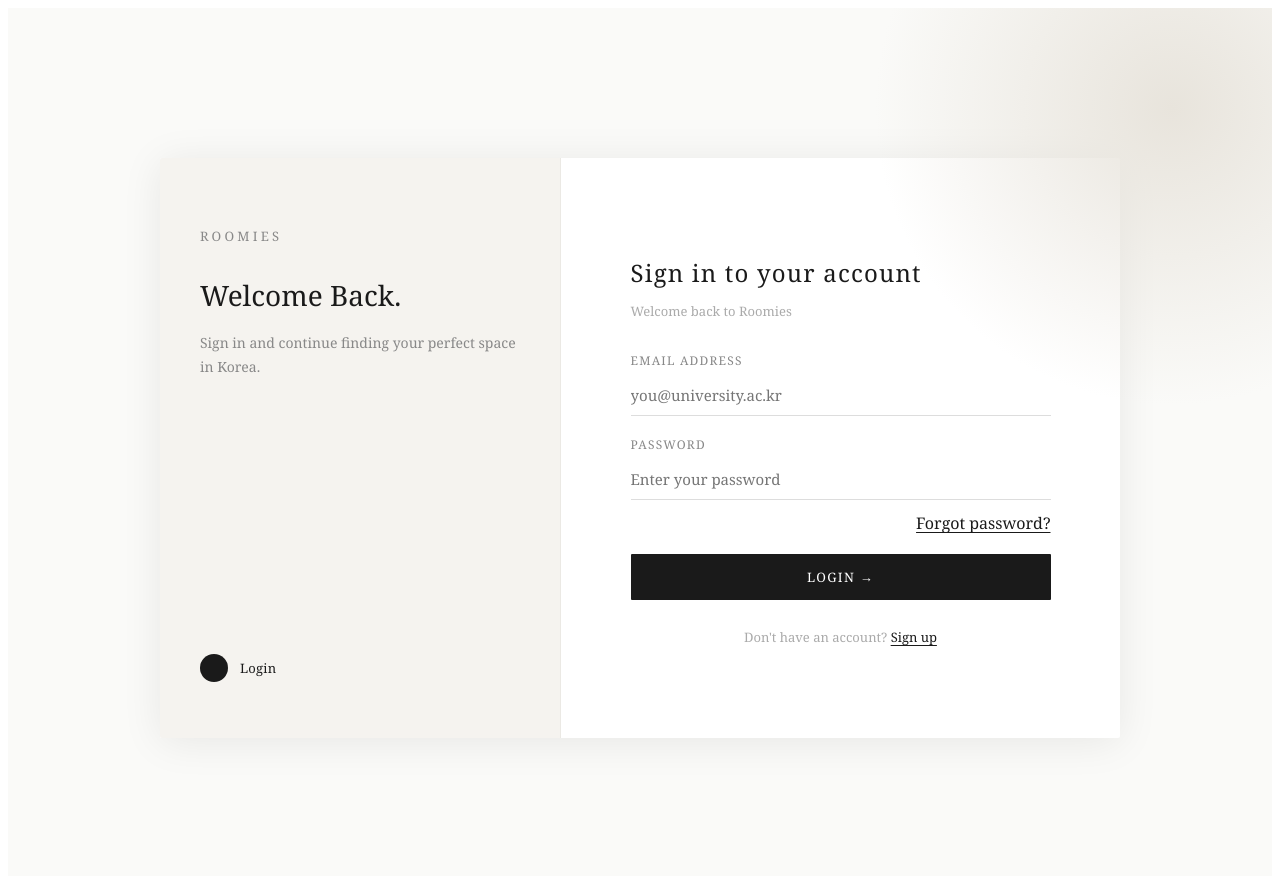
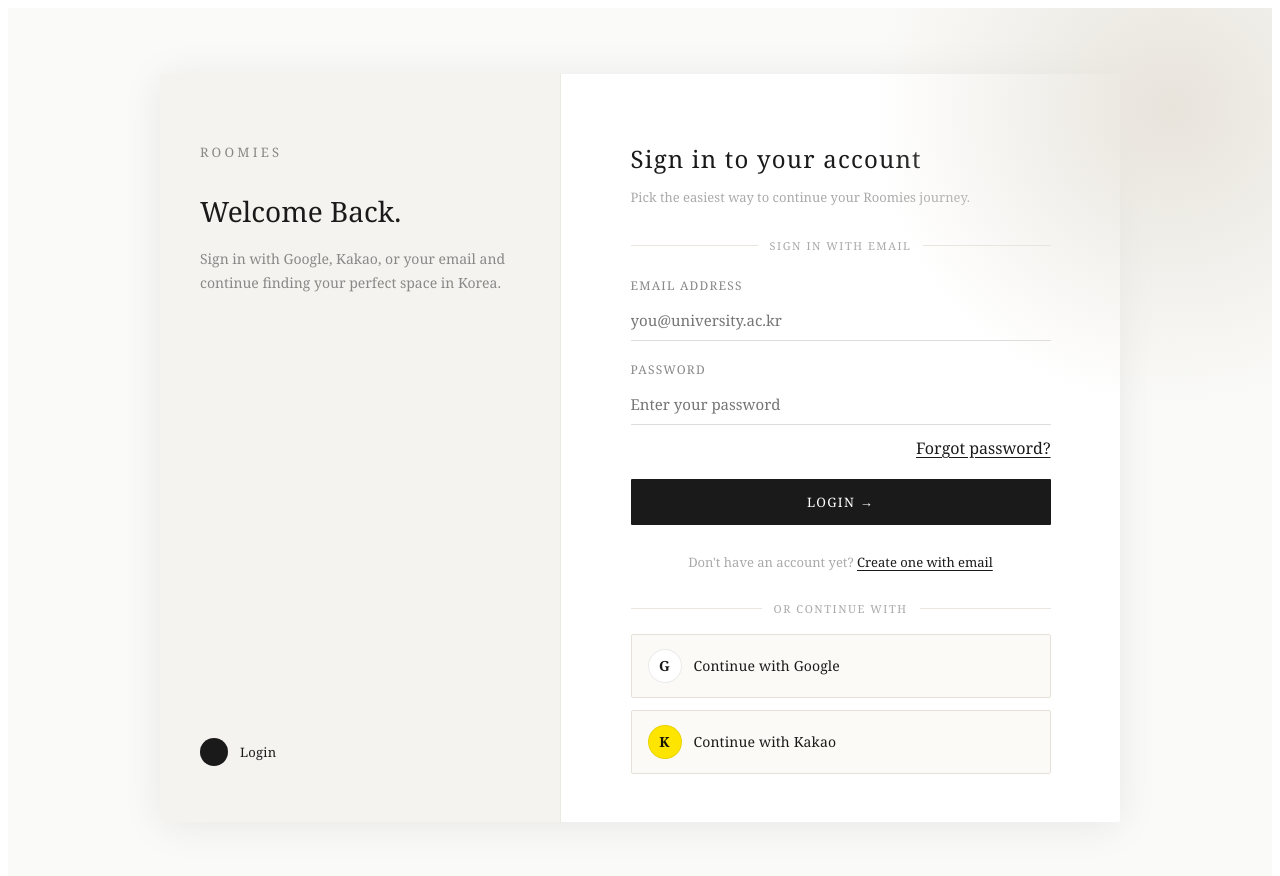
Before and after one commit to bmzX14/sw, a React (Create React App) app in the folder frontend/: page /login in a window 1280 px wide. Shown: the top 876 px of the page. Built offline with nearby package versions, Linux system fonts and the light colour scheme; no server answers.

Commit message:
add google/kakao auth completed

```diff
--- a/frontend/src/pages/Login.tsx
+++ b/frontend/src/pages/Login.tsx
@@ -1,6 +1,6 @@
 import { useState } from "react";
 import { Link, useNavigate } from "react-router-dom";
-import { loginUser } from "../services/authService";
+import { loginUser, loginWithSocialProvider } from "../services/authService";
 
 export default function Login() {
   const navigate = useNavigate();
@@ -11,6 +11,9 @@ export default function Login() {
   });
 
   const [loading, setLoading] = useState(false);
+  const [socialLoading, setSocialLoading] = useState<"google" | "kakao" | null>(
+    null
+  );
   const [error, setError] = useState("");
 
   const handleChange = (e: React.ChangeEvent<HTMLInputElement>) => {
@@ -44,6 +47,21 @@ export default function Login() {
     }
   };
 
+  const handleSocialLogin = async (provider: "google" | "kakao") => {
+    setError("");
+    setSocialLoading(provider);
+
+    try {
+      await loginWithSocialProvider(provider);
+    } catch (err: any) {
+      setError(
+        err.message ||
+          `Unable to start ${provider} login right now. Please try again.`
+      );
+      setSocialLoading(null);
+    }
+  };
+
   return (
     <div style={styles.page}>
       <div style={styles.bgAccent}></div>
@@ -54,7 +72,7 @@ export default function Login() {
             <p style={styles.brand}>roomies</p>
             <h1 style={styles.tagline}>Welcome Back.</h1>
             <p style={styles.subTagline}>
-              Sign in and continue finding your perfect space in Korea.
+              Sign in with Google, Kakao, or your email and continue finding your perfect space in Korea.
             </p>
           </div>
 
@@ -69,9 +87,17 @@ export default function Login() {
         <div style={styles.rightPanel}>
           <div style={styles.formCard}>
             <h2 style={styles.formTitle}>Sign in to your account</h2>
-            <p style={styles.formSub}>Welcome back to Roomies</p>
+            <p style={styles.formSub}>
+              Pick the easiest way to continue your Roomies journey.
+            </p>
 
             {error && <div style={styles.errorBox}>{error}</div>}
+
+            <div style={styles.dividerRow}>
+              <div style={styles.dividerLine} />
+              <span style={styles.dividerText}>sign in with email</span>
+              <div style={styles.dividerLine} />
+            </div>
 
             <div style={styles.fields}>
               <Field
@@ -101,22 +127,97 @@ export default function Login() {
               <button
                 style={styles.btn}
                 onClick={handleLogin}
-                disabled={loading}
+                disabled={loading || socialLoading !== null}
               >
                 {loading ? "Signing in..." : "Login →"}
               </button>
             </div>
 
             <p style={styles.loginPrompt}>
-              Don&apos;t have an account?{" "}
+              Don&apos;t have an account yet?{" "}
               <Link to="/register" style={styles.loginLink}>
-                Sign up
+                Create one with email
               </Link>
             </p>
+
+            <div style={styles.socialSection}>
+              <div style={styles.dividerRowBottom}>
+                <div style={styles.dividerLine} />
+                <span style={styles.dividerText}>or continue with</span>
+                <div style={styles.dividerLine} />
+              </div>
+
+              <div style={styles.socialStack}>
+                <SocialButton
+                  label="Continue with Google"
+                  providerLabel="G"
+                  providerColor="#ffffff"
+                  providerTextColor="#1a1a1a"
+                  onClick={() => handleSocialLogin("google")}
+                  disabled={loading || socialLoading !== null}
+                  loading={socialLoading === "google"}
+                />
+
+                <SocialButton
+                  label="Continue with Kakao"
+                  providerLabel="K"
+                  providerColor="#FEE500"
+                  providerTextColor="#191600"
+                  onClick={() => handleSocialLogin("kakao")}
+                  disabled={loading || socialLoading !== null}
+                  loading={socialLoading === "kakao"}
+                />
+              </div>
+            </div>
           </div>
         </div>
       </div>
     </div>
+  );
+}
+
+function SocialButton({
+  label,
+  providerLabel,
+  providerColor,
+  providerTextColor,
+  onClick,
+  disabled,
+  loading,
+}: {
+  label: string;
+  providerLabel: string;
+  providerColor: string;
+  providerTextColor: string;
+  onClick: () => void;
+  disabled: boolean;
+  loading: boolean;
+}) {
+  return (
+    <button
+      type="button"
+      style={{
+        ...styles.socialButton,
+        opacity: disabled ? 0.7 : 1,
+        cursor: disabled ? "default" : "pointer",
+      }}
+      onClick={onClick}
+      disabled={disabled}
+    >
+      <span
+        style={{
+          ...styles.socialBadge,
+          background: providerColor,
+          color: providerTextColor,
+        }}
+      >
+        {providerLabel}
+      </span>
+
+      <span style={styles.socialButtonText}>
+        {loading ? "Redirecting..." : label}
+      </span>
+    </button>
   );
 }
 
@@ -271,6 +372,64 @@ const styles: Record<string, React.CSSProperties> = {
     marginBottom: 20,
     fontFamily: "'Georgia', serif",
   },
+  socialStack: {
+    display: "flex",
+    flexDirection: "column",
+    gap: 12,
+  },
+  socialButton: {
+    width: "100%",
+    border: "1px solid #e6e1d8",
+    background: "#fbfaf7",
+    color: "#1a1a1a",
+    padding: "14px 16px",
+    display: "flex",
+    alignItems: "center",
+    gap: 12,
+    fontSize: 14,
+    fontFamily: "'Georgia', serif",
+    borderRadius: 2,
+    transition: "background 0.2s ease",
+  },
+  socialBadge: {
+    width: 32,
+    height: 32,
+    borderRadius: "50%",
+    display: "flex",
+    alignItems: "center",
+    justifyContent: "center",
+    fontSize: 14,
+    fontWeight: 700,
+    border: "1px solid rgba(0,0,0,0.08)",
+    flexShrink: 0,
+  },
+  socialButtonText: {
+    letterSpacing: "0.01em",
+  },
+  dividerRow: {
+    display: "flex",
+    alignItems: "center",
+    gap: 12,
+    marginBottom: 24,
+  },
+  dividerRowBottom: {
+    display: "flex",
+    alignItems: "center",
+    gap: 12,
+    marginBottom: 18,
+  },
+  dividerLine: {
+    flex: 1,
+    height: 1,
+    background: "#ebe6dd",
+  },
+  dividerText: {
+    fontSize: 11,
+    letterSpacing: "0.14em",
+    textTransform: "uppercase",
+    color: "#aaa",
+    whiteSpace: "nowrap",
+  },
   fields: {
     display: "flex",
     flexDirection: "column",
@@ -322,6 +481,9 @@ const styles: Record<string, React.CSSProperties> = {
     fontFamily: "'Georgia', serif",
     textAlign: "center",
   },
+  socialSection: {
+    marginTop: 30,
+  },
   loginLink: {
     color: "#1a1a1a",
     textDecoration: "underline",
--- a/frontend/src/pages/Profile.tsx
+++ b/frontend/src/pages/Profile.tsx
@@ -44,7 +44,11 @@ export default function Profile() {
       setProfile(data);
     } catch (err: any) {
       console.error("FETCH PROFILE ERROR:", err);
-      setError(err.message || "Failed to load profile.");
+      setError(
+        err.response?.data?.message ||
+          err.message ||
+          "Failed to load profile."
+      );
     } finally {
       setLoading(false);
     }
@@ -175,7 +179,11 @@ export default function Profile() {
       setStudentIdFile(null);
     } catch (err: any) {
       console.error("SAVE PROFILE ERROR:", err);
-      setError(err.message || "Failed to save profile. Please try again.");
+      setError(
+        err.response?.data?.message ||
+          err.message ||
+          "Failed to save profile. Please try again."
+      );
     } finally {
       setSaving(false);
     }
--- a/frontend/src/services/authService.ts
+++ b/frontend/src/services/authService.ts
@@ -44,6 +44,20 @@ export async function loginUser(form: LoginForm) {
   return data.user;
 }
 
+// Function to start a Supabase OAuth flow for social login
+export async function loginWithSocialProvider(provider: "google" | "kakao") {
+  const { error } = await supabase.auth.signInWithOAuth({
+    provider,
+    options: {
+      redirectTo: `${window.location.origin}/profile`,
+    },
+  });
+
+  if (error) {
+    throw error;
+  }
+}
+
 // Function to handle user logout
 export async function logoutUser() {
   await supabase.auth.signOut();
```
Also changed, not shown: 4 other files (tests, documents, lock files or other folders).
